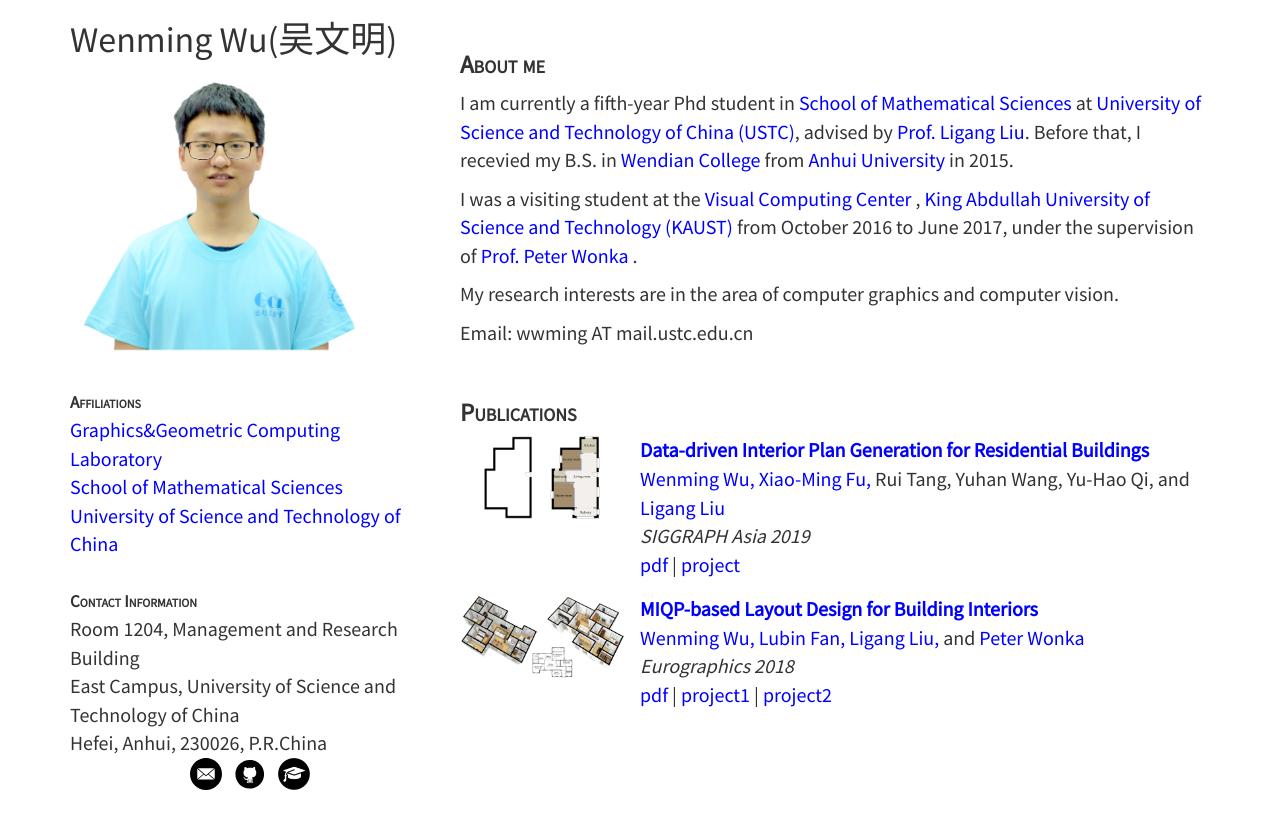
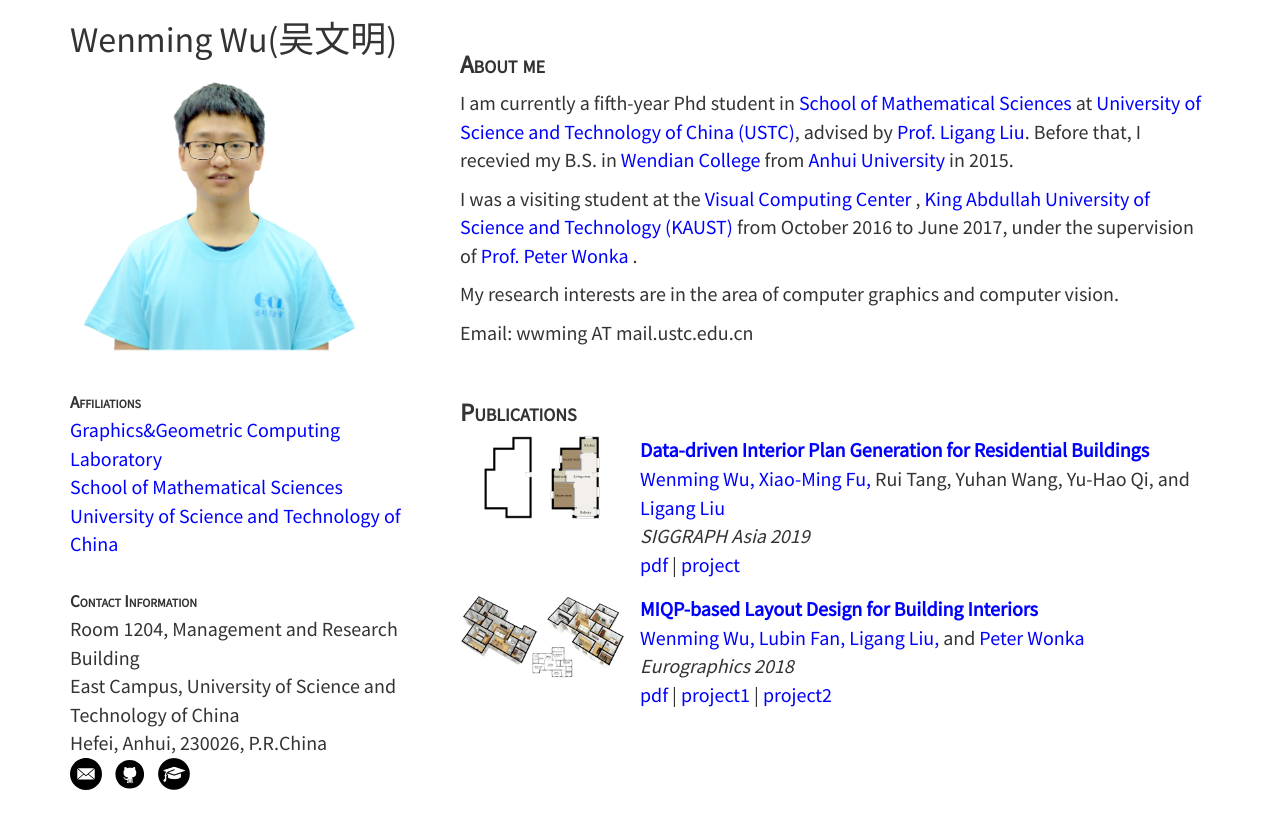
Before and after one commit to wutomwu/wutomwu.github.io, a Jekyll site: the page built from index.html, in a window 1280 px wide. Shown: the top 829 px of the page. Built offline with Jekyll 4.4.1, drawn with Linux system fonts in a browser that asks for light colours.

Commit message:
Update sidebar.html

```diff
--- a/_includes/sidebar.html
+++ b/_includes/sidebar.html
@@ -16,7 +16,7 @@
 	<div>Room 1204, Management and Research Building</div>
 	<div>East Campus, University of Science and Technology of China</div>
 	<div>Hefei, Anhui, 230026, P.R.China</div>
-	<div align='center'>
+	<div>
 		<a href='mailto:wwming@mail.ustc.edu.cn' style='text-decoration:none'>
 		  <img src='/img/icons/email.svg' type='image/svg+xml'
 		       width=32px style='vertical-align:middle'>
```
